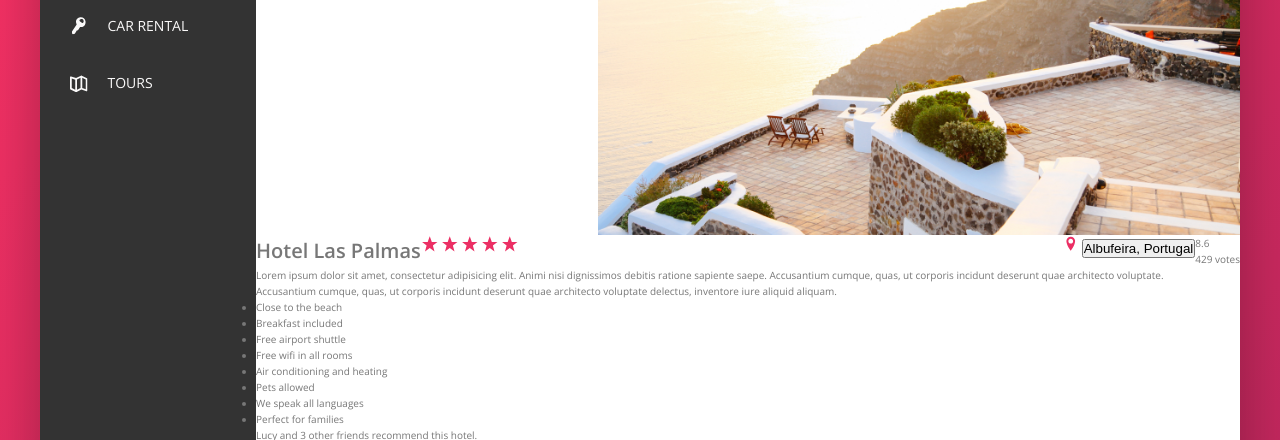
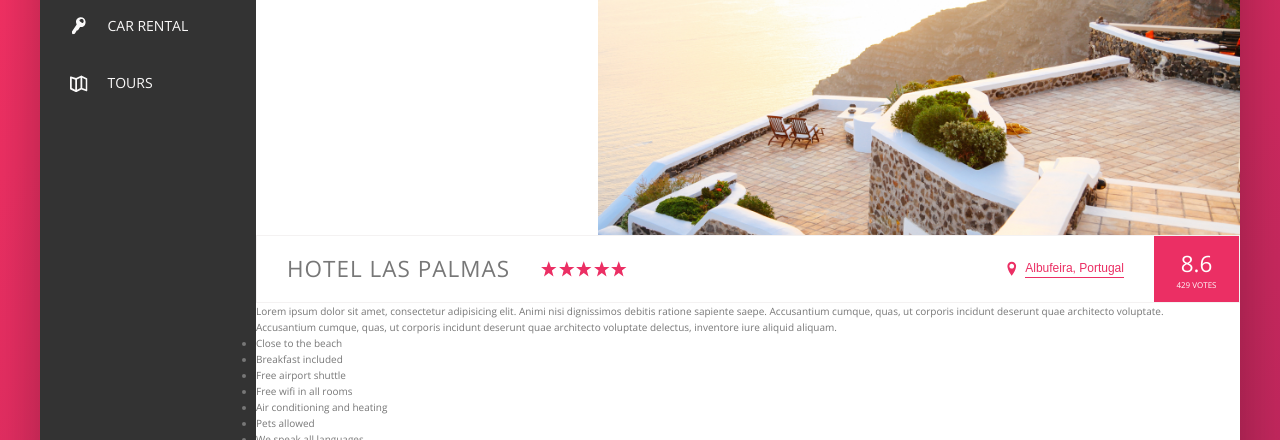
Before and after one commit to SandeepRana1001/Advanced-CSS, a website: page Trillio/index.html in a window 1280 px wide. Shown: the part 300-740 px from the top of the page. Drawn offline with nearby package versions, Linux system fonts and the light colour scheme.

Commit message:
Trillio - Building  the Hotel Overview - Part II

```diff
--- /dev/null
+++ b/Trillio/styles/abstract/_animation.scss
@@ -0,0 +1,16 @@
+@keyframes pulsate {
+  0% {
+    transform: scale(1);
+    box-shadow: none;
+  }
+
+  50% {
+    transform: scale(1.05);
+    box-shadow: 0 1rem 4rem rgba(0, 0, 0, 0.25);
+  }
+
+  100% {
+    transform: scale(1);
+    box-shadow: none;
+  }
+}
--- /dev/null
+++ b/Trillio/styles/components/_btn-lnline.scss
@@ -0,0 +1,42 @@
+////////////////
+/// Button Inline
+///
+///
+
+.btn-inline {
+  border: none;
+  color: $primary;
+  font-size: inherit;
+  background-color: $color-white;
+  border-bottom: 1px solid currentColor;
+  padding-bottom: 2px;
+  display: inline-block;
+  cursor: pointer;
+  transition: all 0.2s;
+
+  &:hover {
+    color: $grey-dark-1;
+  }
+
+  &:focus {
+    outline: none;
+    animation: pulsate 1s infinite;
+  }
+}
+
+@keyframes pulsate {
+  0% {
+    transform: scale(1);
+    box-shadow: none;
+  }
+
+  50% {
+    transform: scale(1.05);
+    box-shadow: 0 1rem 4rem rgba(0, 0, 0, 0.25);
+  }
+
+  100% {
+    transform: scale(1);
+    box-shadow: none;
+  }
+}
--- a/Trillio/styles/components/_hotel-overview.scss
+++ b/Trillio/styles/components/_hotel-overview.scss
@@ -3,11 +3,20 @@
 
 .overview {
   display: flex;
+  align-items: center;
+  border: 1px solid $grey-light-2;
+
   &__heading {
+    font-size: 2.25rem;
+    font-weight: 300;
+    text-transform: uppercase;
+    letter-spacing: 1px;
+    padding: 1.5rem 3rem;
   }
 
   &__stars {
     margin-right: auto;
+    display: flex;
   }
 
   &__icon-star,
@@ -18,11 +27,35 @@
   }
 
   &__location {
+    font-size: 1.2rem;
+    display: flex;
+    vertical-align: center;
+  }
+
+  &__icon-location {
+    margin-right: 0.5rem;
   }
 
   &__rating {
+    background-color: $primary;
+    margin-left: 3rem;
+    color: #fff;
+    align-self: stretch;
+    padding: 0 2.25rem;
+    display: flex;
+    align-items: center;
+    justify-content: center;
+    flex-direction: column;
   }
 
   &__rating-average {
+    font-size: 2.25rem;
+    font-weight: 300;
+    margin-bottom: -3px;
+  }
+
+  &__rating-count {
+    font-size: 0.8rem;
+    text-transform: uppercase;
   }
 }
--- a/Trillio/styles/main.scss
+++ b/Trillio/styles/main.scss
@@ -3,7 +3,6 @@
 
 @import "./base/base";
 @import "./base/typography";
-@import "./base/animation";
 
 @import "./layout/layout";
 
@@ -13,3 +12,6 @@
 @import "./components/sidebar";
 @import "./components/gallery";
 @import "./components/hotel-overview";
+@import "./components/btn-lnline";
+
+// @import "./base/animation";
```
Also changed, not shown: Trillio/styles/main.css, 1 other file.
